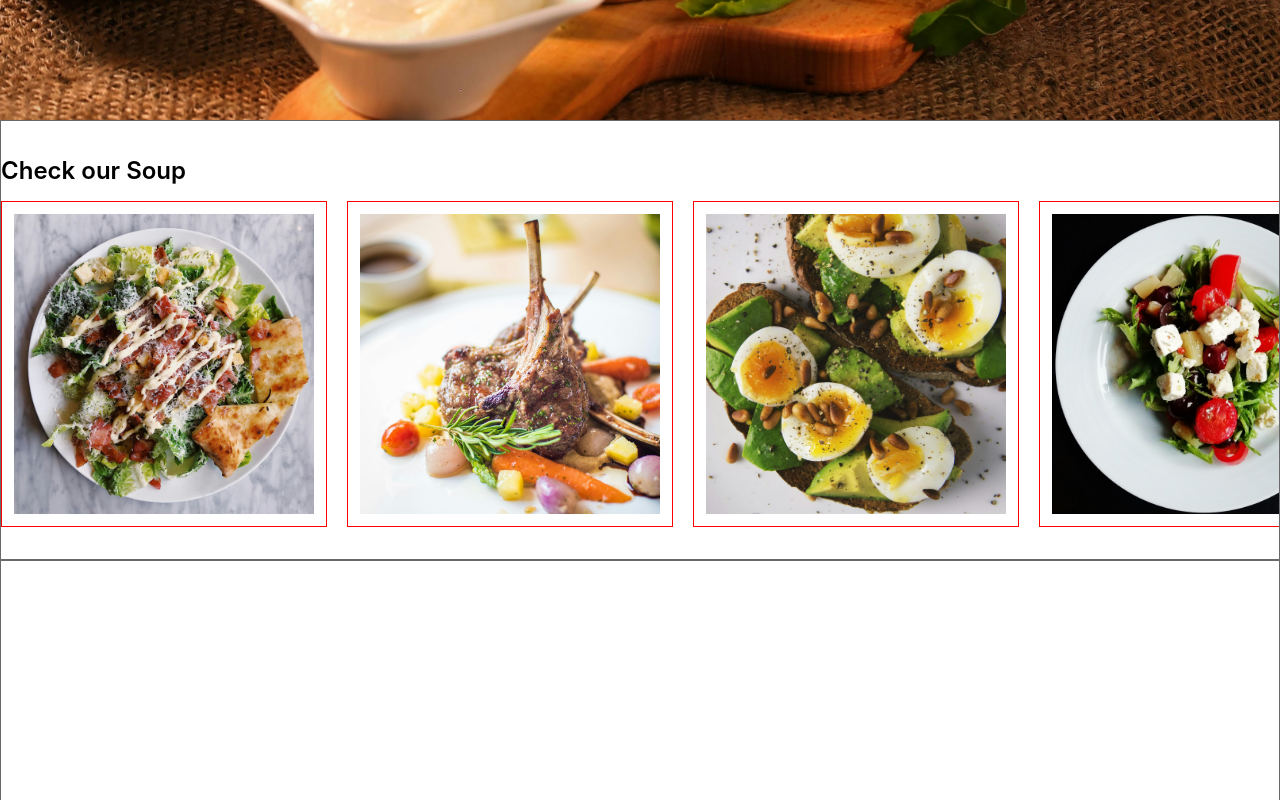
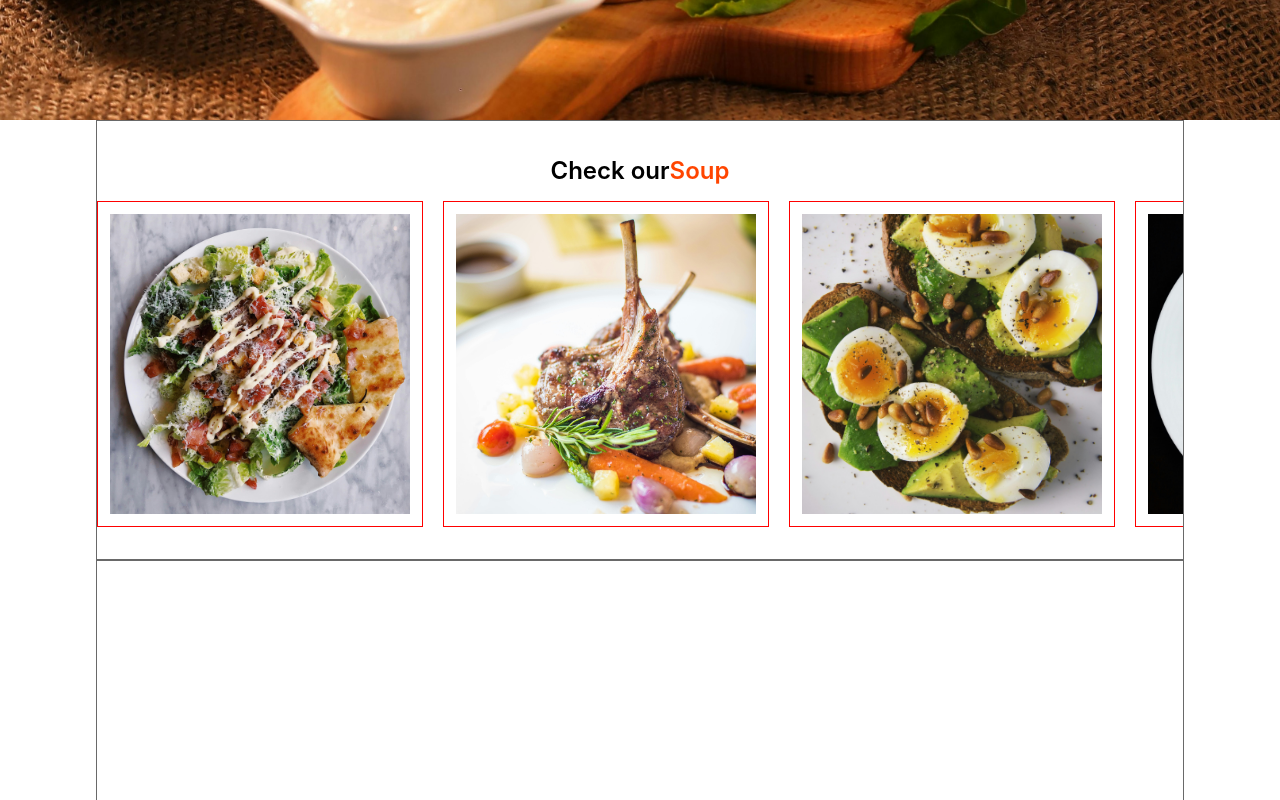
Before and after one commit to AbhilashTUofficial/Spoonful-Stories-ReactJs, a React (Vite) app in the folder SpoonfulStories/: page / in a window 1280 px wide. Shown: the part 680-1480 px from the top of the page. Built offline with nearby package versions, Linux system fonts and the light colour scheme.

Commit message:
Minor update

```diff
--- a/SpoonfulStories/src/components/Carosoul/index.tsx
+++ b/SpoonfulStories/src/components/Carosoul/index.tsx
@@ -4,7 +4,7 @@ import { carosoulItem, carosoulProps } from './type';
 const Carosoul: React.FC<carosoulProps> = ({ items, title }) => {
     return (
         <div className='carosoulCont'>
-            <div className="title">{title}</div>
+            <div className="title">{title.split(" ").slice(0, -1).join(" ")}{" "}<span>{title.split(" ").slice(-1).join(" ")}</span></div>
             <div className="itemsCont">
                 {items.map((item) => (
                     <div className="item" key={item.id}>
--- a/SpoonfulStories/src/components/Carosoul/style.css
+++ b/SpoonfulStories/src/components/Carosoul/style.css
@@ -17,6 +17,7 @@
     flex-direction: column;
     gap: 12px;
     border: 1px solid red;
+
 }
 .carosoulCont{
     margin: 0;
@@ -30,4 +31,10 @@
     font-size: 24px;
     margin: 0;
     padding: 0;
+    color:black;
+    display: flex;
+    justify-content: center;
 }
+.title>span{
+    color: orangered;
+}
--- a/SpoonfulStories/src/pages/Home/index.tsx
+++ b/SpoonfulStories/src/pages/Home/index.tsx
@@ -77,6 +77,7 @@ const Home: React.FC = () => {
 
 
             </div>
+            <div className="contentCont">
                 <div className="soupCarosoulCont">
                     <Carosoul items={soups} title="Check our Soup" />
                 </div>
@@ -85,6 +86,7 @@ const Home: React.FC = () => {
                 <div className="galleryCont"></div>
                 <div className="subscriptionCont"></div>
             </div>
+        </div>
     );
 };
 
--- a/SpoonfulStories/src/pages/Home/style.css
+++ b/SpoonfulStories/src/pages/Home/style.css
@@ -10,7 +10,6 @@
 .landingCont>img{
     width: 100%;
     height: calc(100vh - 80px);
-    /* no straching */
     object-fit: cover;
 }
 
@@ -76,3 +75,9 @@
     transform: scale(1.05);
     transition: 0.3s ease-in-out;
 }
+.contentCont{
+    margin: 0;
+    padding: 0;
+    align-self: center;
+    padding: 0rem 6rem;
+}
```
Also changed, not shown: SpoonfulStories/src/pages/TrendyRecipes/index.tsx (added, +9 -0 lines), SpoonfulStories/src/pages/TrendyRecipes/style.css (added), SpoonfulStories/src/pages/TrendyRecipes/types.tsx (added). Lines whose indentation alone changed are shown as unchanged.
